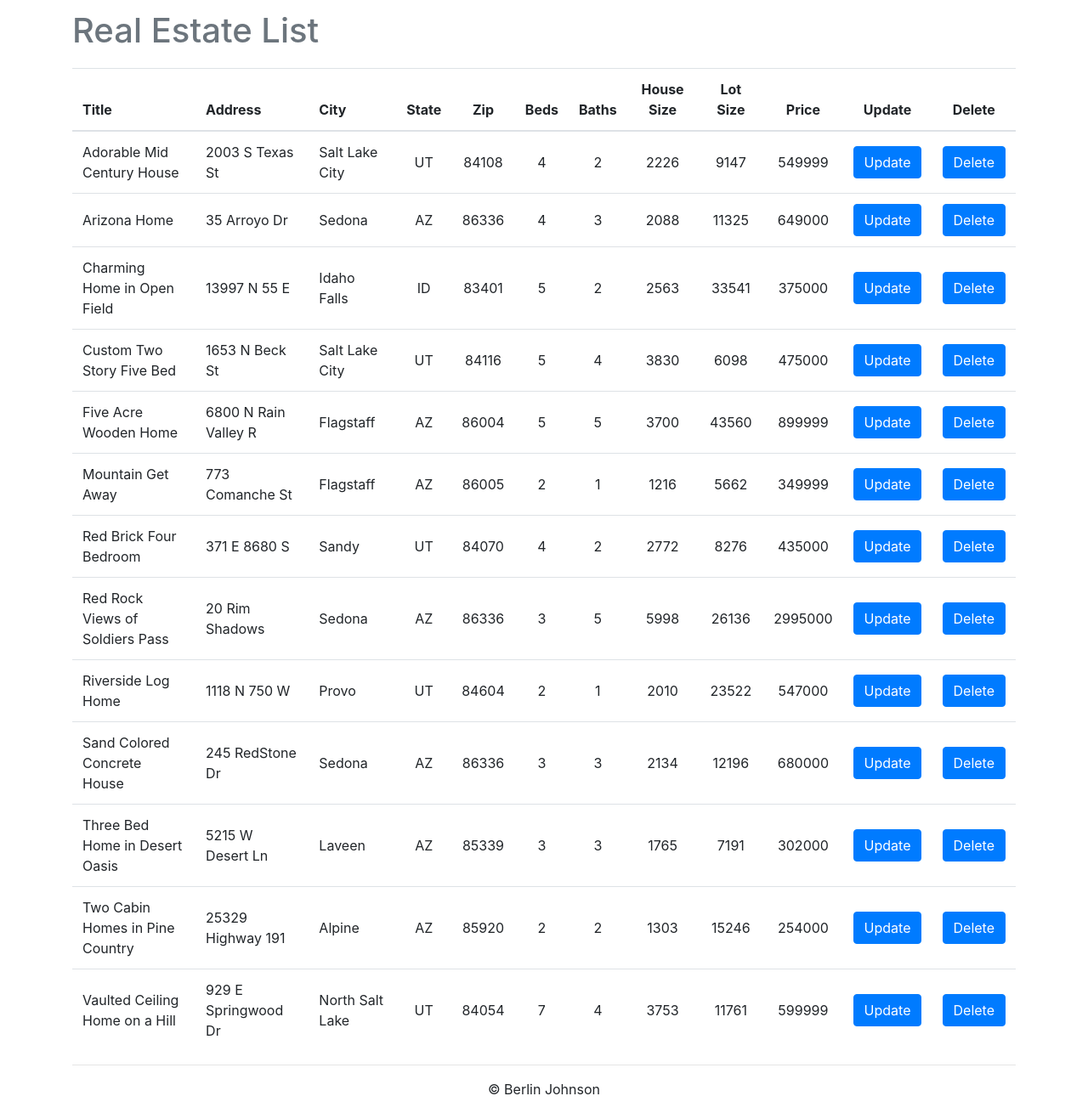
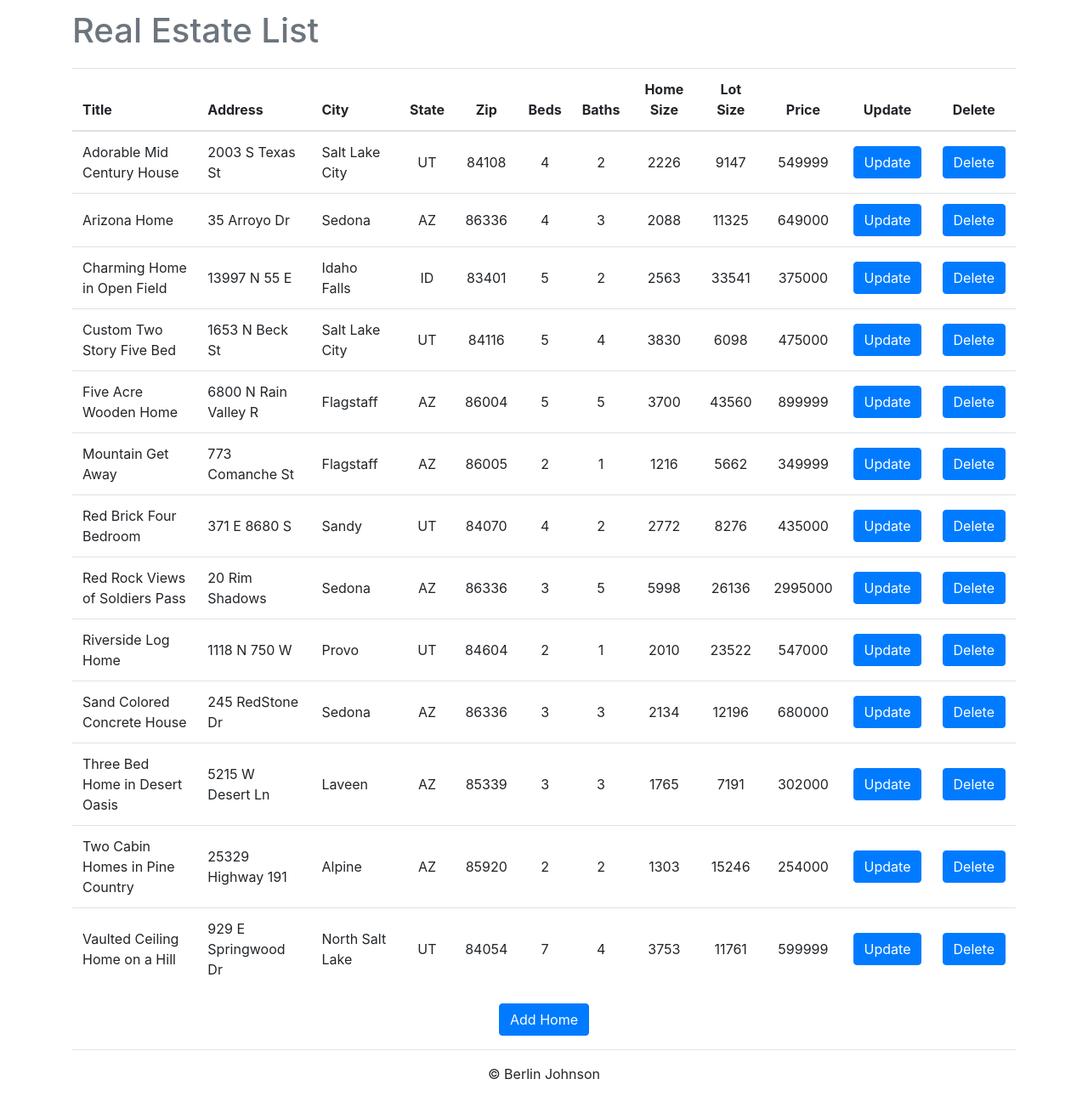
Before and after one commit to blackbear1186/Php_School_Projects, a PHP site: page / in a window 1280 px wide. Shown: the whole page at 85% size. After the commit the page ends 1270 px from the top, so only its background shows below. Run offline with PHP 8.4, Linux system fonts and the light colour scheme; data comes from the database, SQL or seed files in the repository; some libraries are stand-ins or nearby versions.

Commit message:
Completed real estate add file

```diff
--- /dev/null
+++ b/Movies-forms/view/realEstate_delete.php
@@ -0,0 +1 @@
+<?php
--- a/lab04/index.php
+++ b/lab04/index.php
@@ -12,12 +12,16 @@ elseif(isset($_GET['action'])){
   $action = filter_input(INPUT_GET, 'action', FILTER_SANITIZE_STRING);
 }
 else {
-  $action = 'list-houses';
+  $action = 'list-homes';
 }
-if($action === 'list-houses'){
+if($action === 'list-homes'){
   $realEstate = getAllRealEstate();
-  $pageTitle = 'List Houses';
+  $pageTitle = 'List Homes';
   include 'view/realEstate_list.php';
+
+} else if($action === 'show-add-home'){
+    $pageTitle = 'Add Home';
+    include 'view/realEstate_add.php';
 }
 else {
   $error = "The <strong>$action</strong> action was not handled in the code.";
--- a/lab04/style/styles.css
+++ b/lab04/style/styles.css
@@ -16,7 +16,11 @@ td:nth-child(1), td:nth-child(2), td:nth-child(3){
 .table > tbody > tr > td {
     vertical-align: middle;
 }
+.btn-group {
+    border-bottom-left-radius: 4px;
+    border-top-left-radius: 4px;
 
+}
 footer p {
     text-align: center;
 }
--- a/lab04/view/header.php
+++ b/lab04/view/header.php
@@ -3,7 +3,7 @@
   <head>
     <meta charset="UTF-8">
     <meta name="viewport" content="width=device-width, initial-scale=1">
-    <title>Johnson Lab 3<?php if (!empty($pageTitle)) echo ' - ' . $pageTitle; ?></title>
+    <title>Johnson Lab 4<?php if (!empty($pageTitle)) echo ' - ' . $pageTitle; ?></title>
     <link rel="stylesheet" href="style/bootstrap.min.css">
     <link rel="stylesheet" href="style/styles.css">
   </head>
--- a/lab04/view/realEstate_list.php
+++ b/lab04/view/realEstate_list.php
@@ -11,7 +11,7 @@
         <th scope="col">Zip</th>
         <th scope="col">Beds</th>
         <th scope="col">Baths</th>
-        <th scope="col">House Size</th>
+        <th scope="col">Home Size</th>
         <th scope="col">Lot Size</th>
         <th scope="col">Price</th>
         <th scope="col">Update</th>
@@ -20,32 +20,32 @@
     </tr>
   </thead>
   <tbody>
-    <?php foreach ($realEstate as $house) : ?>
+    <?php foreach ($realEstate as $home) : ?>
     <tr>
-        <td><?php echo $house['Title']; ?></td>
-        <td><?php echo $house['Address']; ?></td>
-        <td><?php echo $house['City']; ?></td>
-        <td><?php echo $house['State']; ?></td>
-        <td><?php echo $house['Zip']; ?></td>
-        <td><?php echo $house['Beds']; ?></td>
-        <td><?php echo $house['Baths']; ?></td>
-        <td><?php echo $house['HouseSize']; ?></td>
-        <td><?php echo $house['LotSize']; ?></td>
-        <td><?php echo $house['Price']; ?></td>
+        <td><?php echo $home['Title']; ?></td>
+        <td><?php echo $home['Address']; ?></td>
+        <td><?php echo $home['City']; ?></td>
+        <td><?php echo $home['State']; ?></td>
+        <td><?php echo $home['Zip']; ?></td>
+        <td><?php echo $home['Beds']; ?></td>
+        <td><?php echo $home['Baths']; ?></td>
+        <td><?php echo $home['HouseSize']; ?></td>
+        <td><?php echo $home['LotSize']; ?></td>
+        <td><?php echo $home['Price']; ?></td>
         <td>
             <form action="." method="post">
-                <input type="hidden" name="action" value="update-house">
-                <input type="hidden" name="ID" value="<?php echo $house['ID']; ?>">
+                <input type="hidden" name="action" value="show-update-home">
+                <input type="hidden" name="ID" value="<?php echo $home['ID']; ?>">
                 <input type="submit" class="btn btn-primary" value="Update" aria-label="Update
-                <?php echo $house['Title']; ?>">
+                <?php echo $home['Title']; ?>">
             </form>
         </td>
         <td>
             <form action="." method="post">
-                <input type="hidden" name="action" value="delete-house">
-                <input type="hidden" name="ID" value="<?php echo $house['ID']; ?>">
+                <input type="hidden" name="action" value="delete-home">
+                <input type="hidden" name="ID" value="<?php echo $home['ID']; ?>">
                 <input type="submit" class="btn btn-primary" value="Delete" aria-label="Delete
-                <?php echo $house['Title']; ?>">
+                <?php echo $home['Title']; ?>">
             </form>
         </td>
     </tr>
@@ -53,4 +53,10 @@
   </tbody>
 
 </table>
+<div class="form-group text-center">
+    <form action="." method="post">
+        <input type="hidden" name="action" value="show-add-home">
+        <input type="submit" class="btn btn-primary" value="Add Home">
+    </form>
+</div>
 <?php include 'footer.php';
--- /dev/null
+++ b/lab04/view/realEstate_update.php
@@ -0,0 +1 @@
+<?php
```
Also changed, not shown: lab04/view/realEstate_add.php (added, +82 -0 lines), lab04/model/realEstate_db.php (line endings or trailing spaces).
